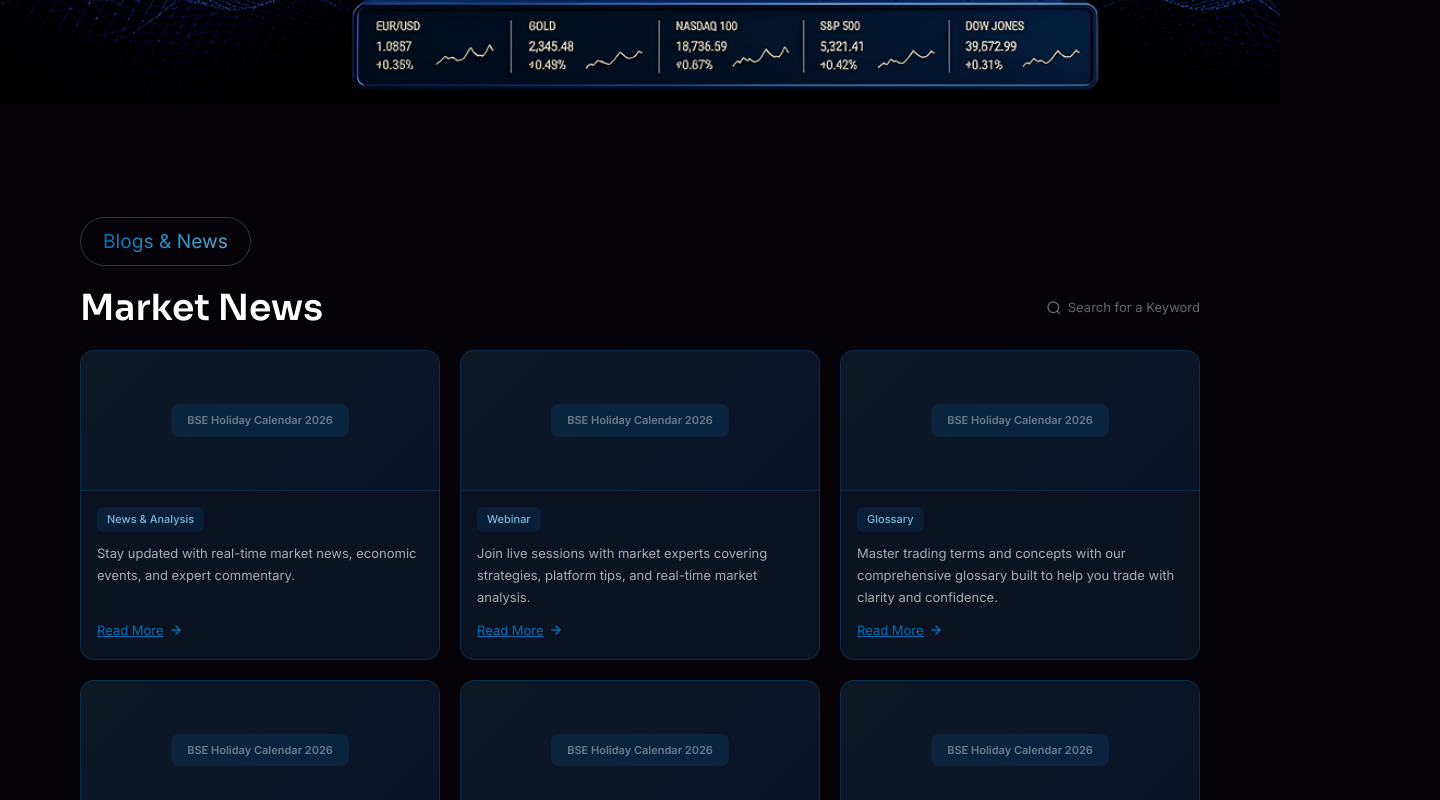
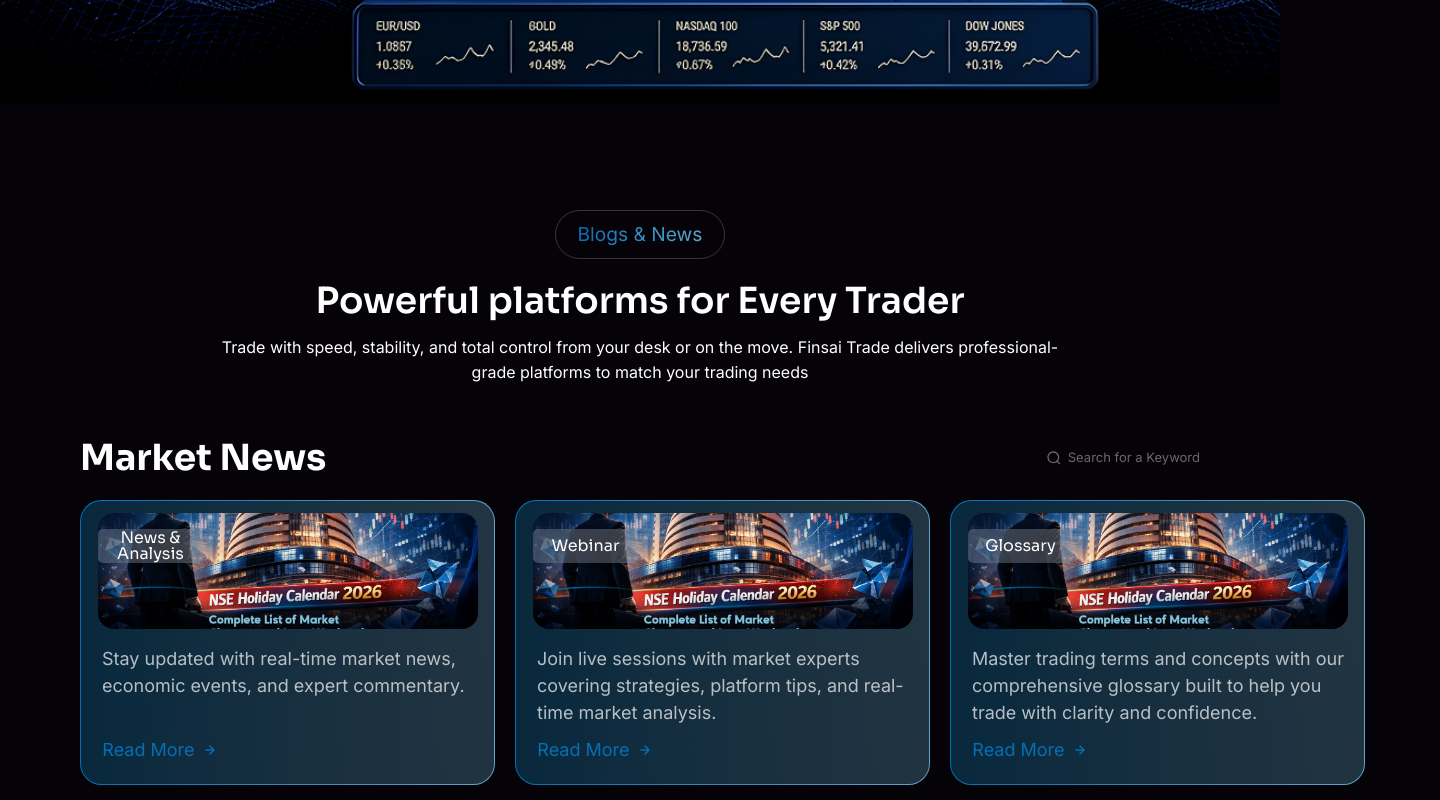
Before and after one commit to finsaitrade007/main-website, a Next.js app: page /blogs in a window 1280 px wide. Shown: the part 640-1440 px from the top of the page, 1440 px wide, since content can reach past the window. Built offline with nearby package versions, Linux system fonts and the light colour scheme.

Commit message:
feat: blogs and news section

```diff
--- a/src/components/BlogsNewsSection.tsx
+++ b/src/components/BlogsNewsSection.tsx
@@ -1,10 +1,6 @@
 import Link from "next/link";
+import Image from "next/image";
 
-const CARD_BG = "#0B1221";
-const BORDER  = "1px solid rgba(5,111,180,0.3)";
-const RADIUS  = "14px";
-
-const categories = ["News & Analysis", "Webinar", "Glossary"];
 
 const newsCards = [
   {
@@ -44,75 +40,109 @@ const blogCards = [...newsCards];
 function ArticleCard({ category, desc, href }: { category: string; desc: string; href: string }) {
   return (
     <div style={{
-      background: CARD_BG,
-      border: BORDER,
-      borderRadius: RADIUS,
+      position: "relative",
+      width: "415px",
+      height: "285px",
+      borderRadius: "21.32px",
+      border: "1px solid transparent",
+      background: `
+        linear-gradient(0deg, rgba(10,10,10,0.7), rgba(10,10,10,0.7)) padding-box,
+        linear-gradient(119.3deg, rgba(0,0,0,0) 23.34%, rgba(73,109,171,0.3) 96.36%) padding-box,
+        linear-gradient(269.63deg, #7DB9D6 -35.69%, #056FB4 99.68%) border-box
+      `,
       overflow: "hidden",
-      display: "flex",
-      flexDirection: "column",
+      boxSizing: "border-box",
     }}>
-      {/* Image placeholder */}
+      {/* Image */}
       <div style={{
-        width: "100%",
-        height: "140px",
-        background: "linear-gradient(135deg, #0D1927 0%, #0a1628 100%)",
-        display: "flex",
+        position: "absolute",
+        top: "12px",
+        left: "17px",
+        width: "380px",
+        height: "116px",
+        borderRadius: "16px",
+        overflow: "hidden",
+      }}>
+        <Image
+          src="/blogs-placeholder.png"
+          alt=""
+          fill
+          style={{ objectFit: "cover" }}
+        />
+      </div>
+
+      {/* Category badge over image */}
+      <span style={{
+        position: "absolute",
+        top: "28px",
+        left: "17px",
+        width: "105px",
+        height: "34px",
+        display: "inline-flex",
         alignItems: "center",
         justifyContent: "center",
-        borderBottom: "1px solid rgba(5,111,180,0.2)",
-        flexShrink: 0,
-      }}>
-        <div style={{
-          background: "rgba(5,111,180,0.15)",
-          borderRadius: "8px",
-          padding: "8px 16px",
-          fontFamily: "var(--font-inter, Inter)",
-          fontSize: "11px",
-          fontWeight: 600,
-          color: "rgba(255,255,255,0.4)",
+        gap: "10px",
+        paddingTop: "7px",
+        paddingBottom: "7px",
+        paddingLeft: "18px",
+        paddingRight: "18px",
+        borderRadius: "5px",
+        background: "#FFFFFF33",
+        backdropFilter: "blur(34px)",
+        fontFamily: "var(--font-sora, Sora)",
+        fontSize: "16px",
+        fontWeight: 400,
+        lineHeight: "100%",
+        letterSpacing: 0,
         textAlign: "center",
-        }}>
-          BSE Holiday Calendar 2026
-        </div>
-      </div>
-
-      {/* Content */}
-      <div style={{ padding: "16px", flex: 1, display: "flex", flexDirection: "column", gap: "10px" }}>
-        {/* Category badge */}
-        <span style={{
-          display: "inline-flex",
-          alignItems: "center",
-          padding: "4px 10px",
-          background: "rgba(5,111,180,0.15)",
-          borderRadius: "6px",
-          fontFamily: "var(--font-inter, Inter)",
-          fontSize: "11px",
-          fontWeight: 500,
-          color: "#7DB9D6",
-          alignSelf: "flex-start",
+        color: "#FFFFFF",
+        boxSizing: "border-box",
       }}>
         {category}
       </span>
 
+      {/* Description */}
       <p style={{
+        position: "absolute",
+        top: "144px",
+        left: "21px",
+        width: "378px",
+        height: "81px",
         fontFamily: "var(--font-inter, Inter)",
         fontWeight: 400,
-          fontSize: "13px",
-          lineHeight: "22px",
-          color: "rgba(255,255,255,0.65)",
+        fontSize: "18px",
+        lineHeight: "27px",
+        letterSpacing: 0,
+        color: "#FFFFFFB2",
         margin: 0,
-          flex: 1,
+        overflow: "hidden",
       }}>
         {desc}
       </p>
 
-        <Link href={href} className="market-link" style={{ fontSize: "13px" }}>
+      {/* Read More */}
+      <Link href={href} style={{
+        position: "absolute",
+        top: "235.25px",
+        left: "21.32px",
+        width: "122px",
+        height: "27px",
+        display: "inline-flex",
+        alignItems: "center",
+        gap: "9px",
+        fontFamily: "var(--font-inter, Inter)",
+        fontWeight: 400,
+        fontSize: "18px",
+        lineHeight: "27px",
+        letterSpacing: 0,
+        color: "#056FB4",
+        textDecoration: "none",
+      }}>
         Read More
         <svg width="12" height="12" viewBox="0 0 12 12" fill="none">
           <path d="M2 6h8M6 2l4 4-4 4" stroke="currentColor" strokeWidth="1.5" strokeLinecap="round" strokeLinejoin="round"/>
         </svg>
       </Link>
-      </div>
     </div>
   );
 }
@@ -138,11 +168,11 @@ function SearchBar() {
 
 export default function BlogsNewsSection() {
   return (
-    <section style={{ background: "#050208", padding: "80px 0" }}>
-      <div style={{ maxWidth: "1440px", margin: "0 auto", padding: "0 80px" }}>
+    <section style={{ background: "#050208", marginTop: "73px" }}>
+      <div style={{ maxWidth: "1440px", minHeight: "1834px", margin: "0 auto", padding: "0 80px" }}>
 
         {/* Badge */}
-        <div style={{ marginBottom: "24px" }}>
+        <div style={{ marginBottom: "24px", display: "flex", justifyContent: "center" }}>
           <span style={{
             display: "inline-flex",
             alignItems: "center",
@@ -154,9 +184,17 @@ export default function BlogsNewsSection() {
           </span>
         </div>
 
+        <h2 className="section-title" style={{ textAlign: "center", marginBottom: "16px" }}>
+          Powerful platforms for Every Trader
+        </h2>
+
+        <p className="section-desc" style={{ textAlign: "center", marginBottom: "48px", width: "851px", height: "57px", margin: "0 auto 48px" }}>
+          Trade with speed, stability, and total control from your desk or on the move. Finsai Trade delivers professional-grade platforms to match your trading needs
+        </p>
+
         {/* ── Market News ── */}
         <div style={{ display: "flex", alignItems: "center", justifyContent: "space-between", marginBottom: "24px" }}>
-          <h2 className="section-title">Market News</h2>
+          <h2 className="section-title" style={{ fontWeight: 700, fontSize: "36px", lineHeight: "100%", letterSpacing: 0, color: "#FFFFFF" }}>Market News</h2>
           <SearchBar />
         </div>
 
@@ -173,7 +211,7 @@ export default function BlogsNewsSection() {
 
         {/* ── Blogs ── */}
         <div style={{ display: "flex", alignItems: "center", justifyContent: "space-between", marginBottom: "24px" }}>
-          <h2 className="section-title">Blogs</h2>
+          <h2 className="section-title" style={{ fontWeight: 700, fontSize: "36px", lineHeight: "100%", letterSpacing: 0, color: "#FFFFFF" }}>Blogs</h2>
           <SearchBar />
         </div>
 
--- a/src/components/PlatformsSection.tsx
+++ b/src/components/PlatformsSection.tsx
@@ -12,7 +12,7 @@ const LARGE = "1.52fr";
 
 export default function PlatformsSection() {
   return (
-    <section style={{ background: "#050208", padding: "100px 0" }}>
+    <section style={{ background: "#050208", width: "1440px", height: "780px", padding: "0px 0", boxSizing: "border-box" }}>
       <div style={{ maxWidth: "1440px", margin: "0 auto", padding: "0 80px" }}>
 
         {/* Badge */}
```
Also changed, not shown: public/blogs-placeholder.png (added). Lines whose indentation alone changed are shown as unchanged.
